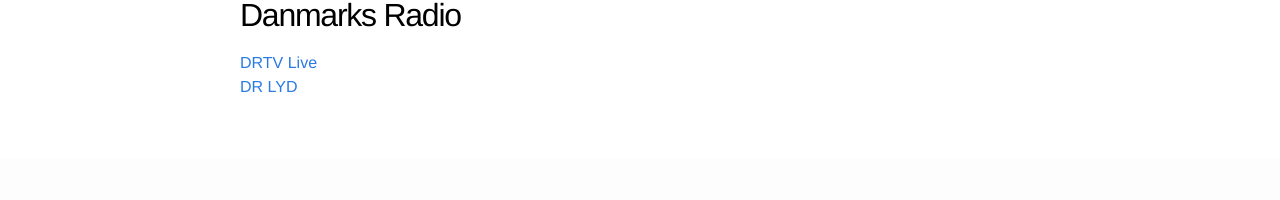
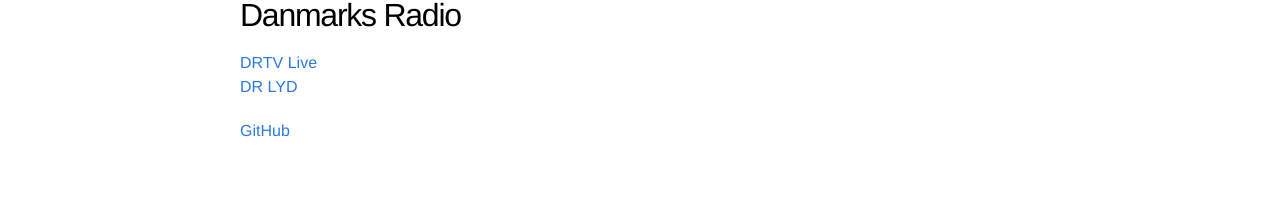
Before and after one commit to Rosenholms/rosenholms.github.io, a Jekyll site: the page built from baandvaerksted.md, in a window 1280 px wide. Shown: the part 725-925 px from the top of the page. Built offline with Jekyll 4.4.1, drawn with Linux system fonts in a browser that asks for light colours; our own code applies the rules of GitHub Pages for plain Markdown files; before the commit the page ends 900 px from its top, so only the background shows below that.

Commit message:
Update baandvaerksted.md

```diff
--- a/baandvaerksted.md
+++ b/baandvaerksted.md
@@ -26,3 +26,6 @@ Danmarks Radio
 ----
 [DRTV Live](https://www.dr.dk/drtv/kanal/dr1_20875)
 [DR LYD](https://www.dr.dk/lyd)
+
+
+[GitHub](https://github.com/Rosenholms/rosenholms.github.io)
```
